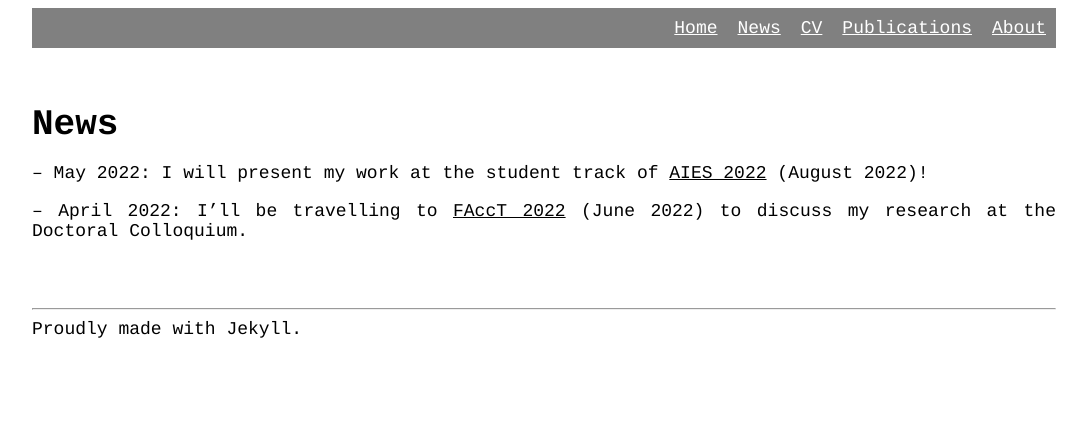
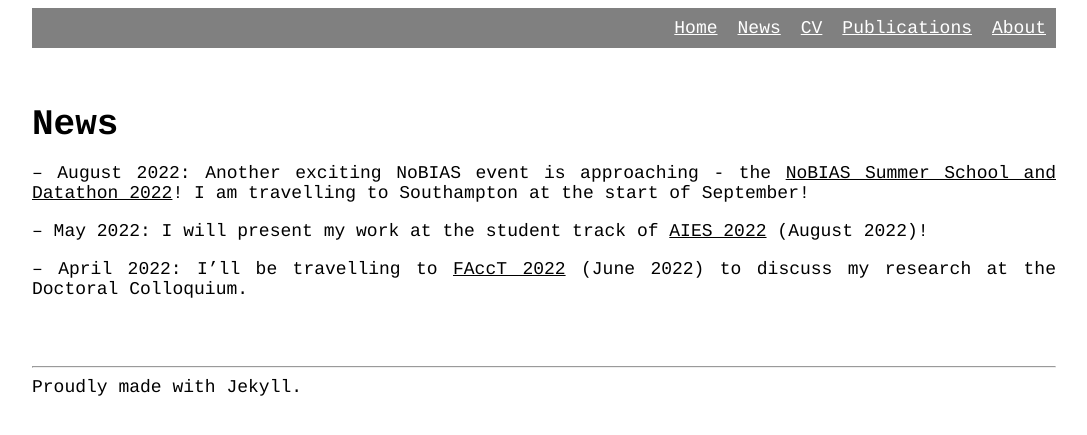
Before and after one commit to lstate/lstate.github.io, a Jekyll site: the page built from _pages/news.markdown, in a window 1280 px wide. Shown: the top 435 px of the page, without its empty margins (96-1183 px from the left). Built offline with Jekyll 4.4.1, drawn with Linux system fonts in a browser that asks for light colours.

Commit message:
updates
updates news page

```diff
--- a/_pages/news.markdown
+++ b/_pages/news.markdown
@@ -10,6 +10,8 @@ permalink: /news/
 News
 </div>
 
+-- August 2022: Another exciting NoBIAS event is approaching - the [NoBIAS Summer School and Datathon 2022](https://nobias-project.eu/index.php/nobias-summer-school-and-datathon-2022/)! I am travelling to Southampton at the start of September!
+
 -- May 2022: I will present my work at the student track of [AIES 2022](https://www.aies-conference.com/2022/) (August 2022)!
 
 -- April 2022: I'll be travelling to [FAccT 2022](https://facctconference.org/2022/index.html) (June 2022) to discuss my research at the Doctoral Colloquium.
```
